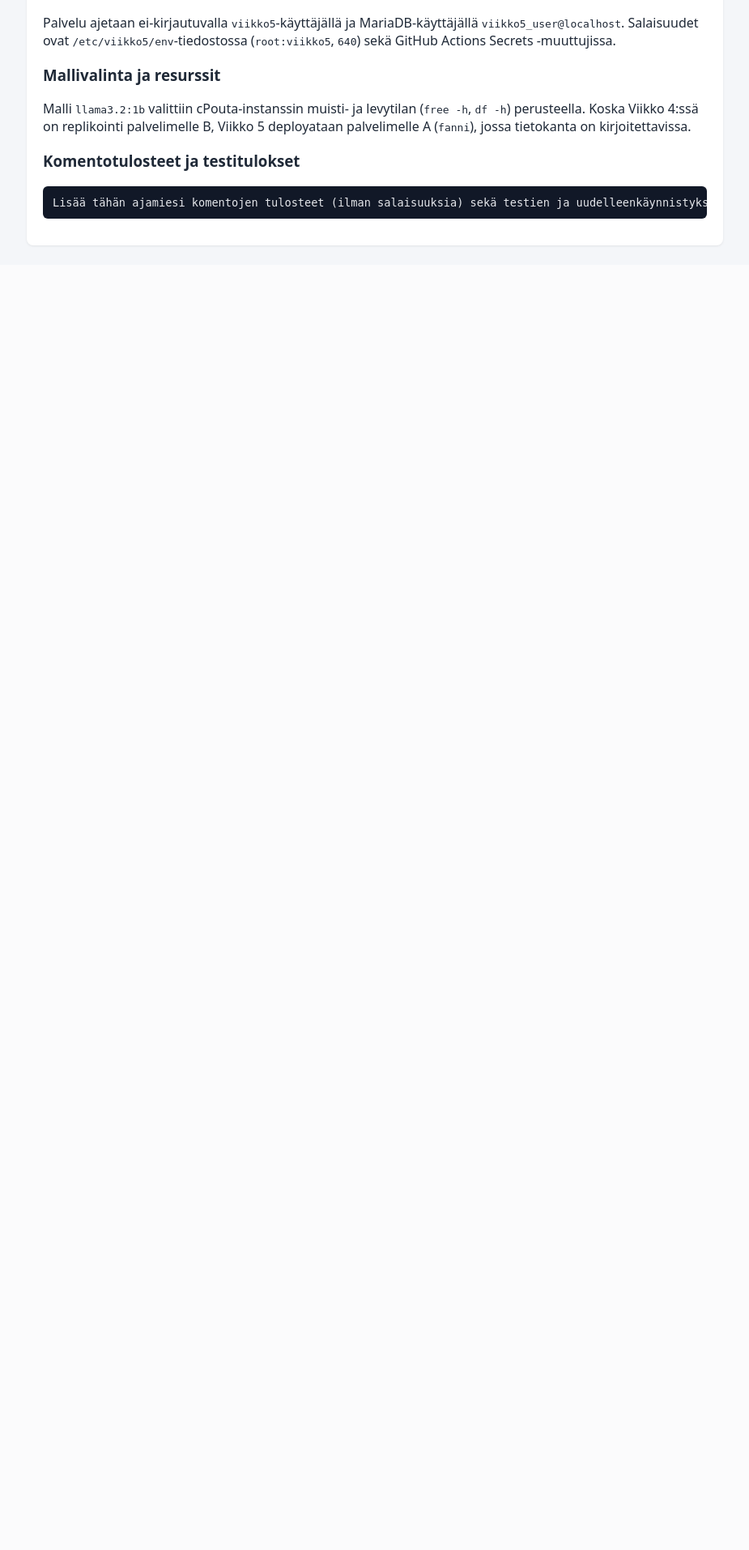
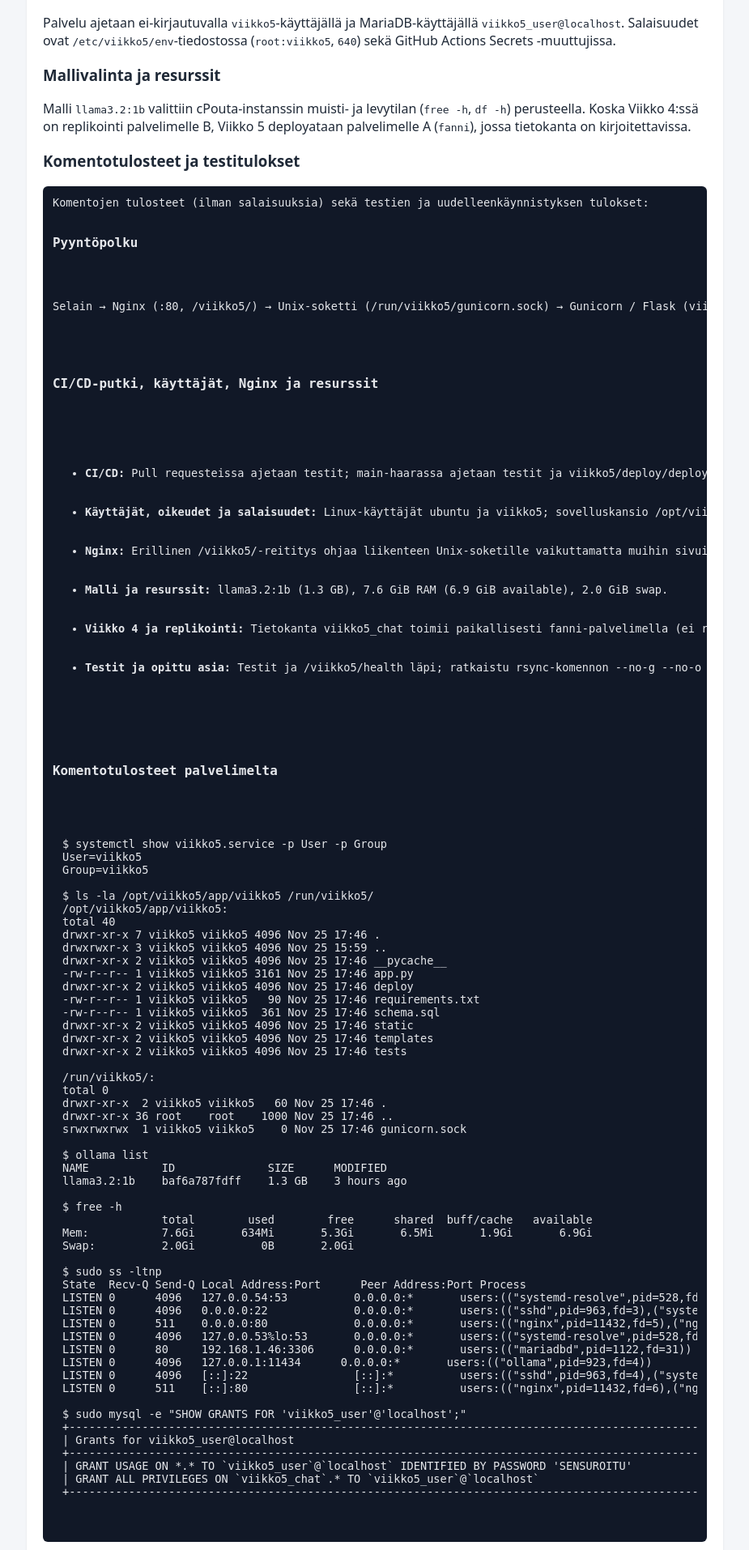
Before and after one commit to flahtinen/Linux, a Flask app: page /viikko5/ in a window 1280 px wide. Shown: the part 845-2759 px from the top of the page at 81% size, without its empty margins (177-1102 px from the left). Before the commit the page ends 1150 px from the top, so only its background shows below. Run offline with Flask 3, Linux system fonts and the light colour scheme; data that the repository does not hold is empty.

Commit message:
Add documentation and server evidence to /viikko5/ page

```diff
--- a/viikko5/templates/index.html
+++ b/viikko5/templates/index.html
@@ -50,7 +50,77 @@
       <h3>Mallivalinta ja resurssit</h3>
       <p>Malli <code>llama3.2:1b</code> valittiin cPouta-instanssin muisti- ja levytilan (<code>free -h</code>, <code>df -h</code>) perusteella. Koska Viikko 4:ssä on replikointi palvelimelle B, Viikko 5 deployataan palvelimelle A (<code>fanni</code>), jossa tietokanta on kirjoitettavissa.</p>
       <h3>Komentotulosteet ja testitulokset</h3>
-      <pre id="evidence-block">Lisää tähän ajamiesi komentojen tulosteet (ilman salaisuuksia) sekä testien ja uudelleenkäynnistyksen tulokset.</pre>
+      <pre id="evidence-block">Komentojen tulosteet (ilman salaisuuksia) sekä testien ja uudelleenkäynnistyksen tulokset:
+
+<h3>Pyyntöpolku</h3>
+  <p>Selain → Nginx (:80, <code>/viikko5/</code>) → Unix-soketti (<code>/run/viikko5/gunicorn.sock</code>) → Gunicorn / Flask (<code>viikko5.service</code>) → Ollama (<code>127.0.0.1:11434</code>) ja MariaDB (<code>viikko5_chat</code>).</p>
+
+  <h3>CI/CD-putki, käyttäjät, Nginx ja resurssit</h3>
+  <ul>
+    <li><strong>CI/CD:</strong> Pull requesteissa ajetaan testit; <code>main</code>-haarassa ajetaan testit ja <code>viikko5/deploy/deploy.sh</code>, joka kopioi koodin, käynnistää <code>viikko5.service</code>-palvelun uudelleen sekä varmistaa soketin ja <code>/viikko5/health</code>-päätepisteen (<code>COMMIT_SHA</code>).</li>
+    <li><strong>Käyttäjät, oikeudet ja salaisuudet:</strong> Linux-käyttäjät <code>ubuntu</code> ja <code>viikko5</code>; sovelluskansio <code>/opt/viikko5/app/viikko5</code> ja soketti <code>/run/viikko5/gunicorn.sock</code> omistuksessa <code>viikko5:viikko5</code>; MariaDB-käyttäjä <code>viikko5_user@localhost</code> oikeuksilla <code>viikko5_chat.*</code>. Salaisuudet säilytetään GitHub Secretsissä ja palvelimen ympäristössä (ei repositoriossa eikä dokumentaatiossa).</li>
+    <li><strong>Nginx:</strong> Erillinen <code>/viikko5/</code>-reititys ohjaa liikenteen Unix-soketille vaikuttamatta muihin sivuihin.</li>
+    <li><strong>Malli ja resurssit:</strong> <code>llama3.2:1b</code> (1.3 GB), 7.6 GiB RAM (6.9 GiB available), 2.0 GiB swap.</li>
+    <li><strong>Viikko 4 ja replikointi:</strong> Tietokanta <code>viikko5_chat</code> toimii paikallisesti <code>fanni</code>-palvelimella (ei replikoitu erilliselle B-palvelimelle).</li>
+    <li><strong>Testit ja opittu asia:</strong> Testit ja <code>/viikko5/health</code> läpi; ratkaistu <code>rsync</code>-komennon <code>--no-g --no-o</code> (<code>chgrp</code> / exit code 23) ja Gunicorn-soketin käynnistymisviiveen (<code>502</code>) odotussilmukka.</li>
+  </ul>
+
+  <h3>Komentotulosteet palvelimelta</h3>
+  <pre><code>$ systemctl show viikko5.service -p User -p Group
+User=viikko5
+Group=viikko5
+
+$ ls -la /opt/viikko5/app/viikko5 /run/viikko5/
+/opt/viikko5/app/viikko5:
+total 40
+drwxr-xr-x 7 viikko5 viikko5 4096 Nov 25 17:46 .
+drwxrwxr-x 3 viikko5 viikko5 4096 Nov 25 15:59 ..
+drwxr-xr-x 2 viikko5 viikko5 4096 Nov 25 17:46 __pycache__
+-rw-r--r-- 1 viikko5 viikko5 3161 Nov 25 17:46 app.py
+drwxr-xr-x 2 viikko5 viikko5 4096 Nov 25 17:46 deploy
+-rw-r--r-- 1 viikko5 viikko5   90 Nov 25 17:46 requirements.txt
+-rw-r--r-- 1 viikko5 viikko5  361 Nov 25 17:46 schema.sql
+drwxr-xr-x 2 viikko5 viikko5 4096 Nov 25 17:46 static
+drwxr-xr-x 2 viikko5 viikko5 4096 Nov 25 17:46 templates
+drwxr-xr-x 2 viikko5 viikko5 4096 Nov 25 17:46 tests
+
+/run/viikko5/:
+total 0
+drwxr-xr-x  2 viikko5 viikko5   60 Nov 25 17:46 .
+drwxr-xr-x 36 root    root    1000 Nov 25 17:46 ..
+srwxrwxrwx  1 viikko5 viikko5    0 Nov 25 17:46 gunicorn.sock
+
+$ ollama list
+NAME           ID              SIZE      MODIFIED
+llama3.2:1b    baf6a787fdff    1.3 GB    3 hours ago
+
+$ free -h
+               total        used        free      shared  buff/cache   available
+Mem:           7.6Gi       634Mi       5.3Gi       6.5Mi       1.9Gi       6.9Gi
+Swap:          2.0Gi          0B       2.0Gi
+
+$ sudo ss -ltnp
+State  Recv-Q Send-Q Local Address:Port      Peer Address:Port Process
+LISTEN 0      4096   127.0.0.54:53          0.0.0.0:*       users:(("systemd-resolve",pid=528,fd=19))
+LISTEN 0      4096   0.0.0.0:22             0.0.0.0:*       users:(("sshd",pid=963,fd=3),("systemd",pid=1,fd=277))
+LISTEN 0      511    0.0.0.0:80             0.0.0.0:*       users:(("nginx",pid=11432,fd=5),("nginx",pid=11431,fd=5),("nginx",pid=11430,fd=5),("nginx",pid=11428,fd=5),("nginx",pid=1054,fd=5))
+LISTEN 0      4096   127.0.0.53%lo:53       0.0.0.0:*       users:(("systemd-resolve",pid=528,fd=17))
+LISTEN 0      80     192.168.1.46:3306      0.0.0.0:*       users:(("mariadbd",pid=1122,fd=31))
+LISTEN 0      4096   127.0.0.1:11434      0.0.0.0:*       users:(("ollama",pid=923,fd=4))
+LISTEN 0      4096   [::]:22                [::]:*          users:(("sshd",pid=963,fd=4),("systemd",pid=1,fd=278))
+LISTEN 0      511    [::]:80                [::]:*          users:(("nginx",pid=11432,fd=6),("nginx",pid=11431,fd=6),("nginx",pid=11430,fd=6),("nginx",pid=11428,fd=6),("nginx",pid=1054,fd=6))
+
+$ sudo mysql -e "SHOW GRANTS FOR 'viikko5_user'@'localhost';"
++---------------------------------------------------------------------------------------------------+
+| Grants for viikko5_user@localhost                                                                 |
++---------------------------------------------------------------------------------------------------+
+| GRANT USAGE ON *.* TO `viikko5_user`@`localhost` IDENTIFIED BY PASSWORD 'SENSUROITU'              |
+| GRANT ALL PRIVILEGES ON `viikko5_chat`.* TO `viikko5_user`@`localhost`                            |
++---------------------------------------------------------------------------------------------------+</code></pre>
+</section>
+
+
+</pre>
     </section>
   </main>
 
```
